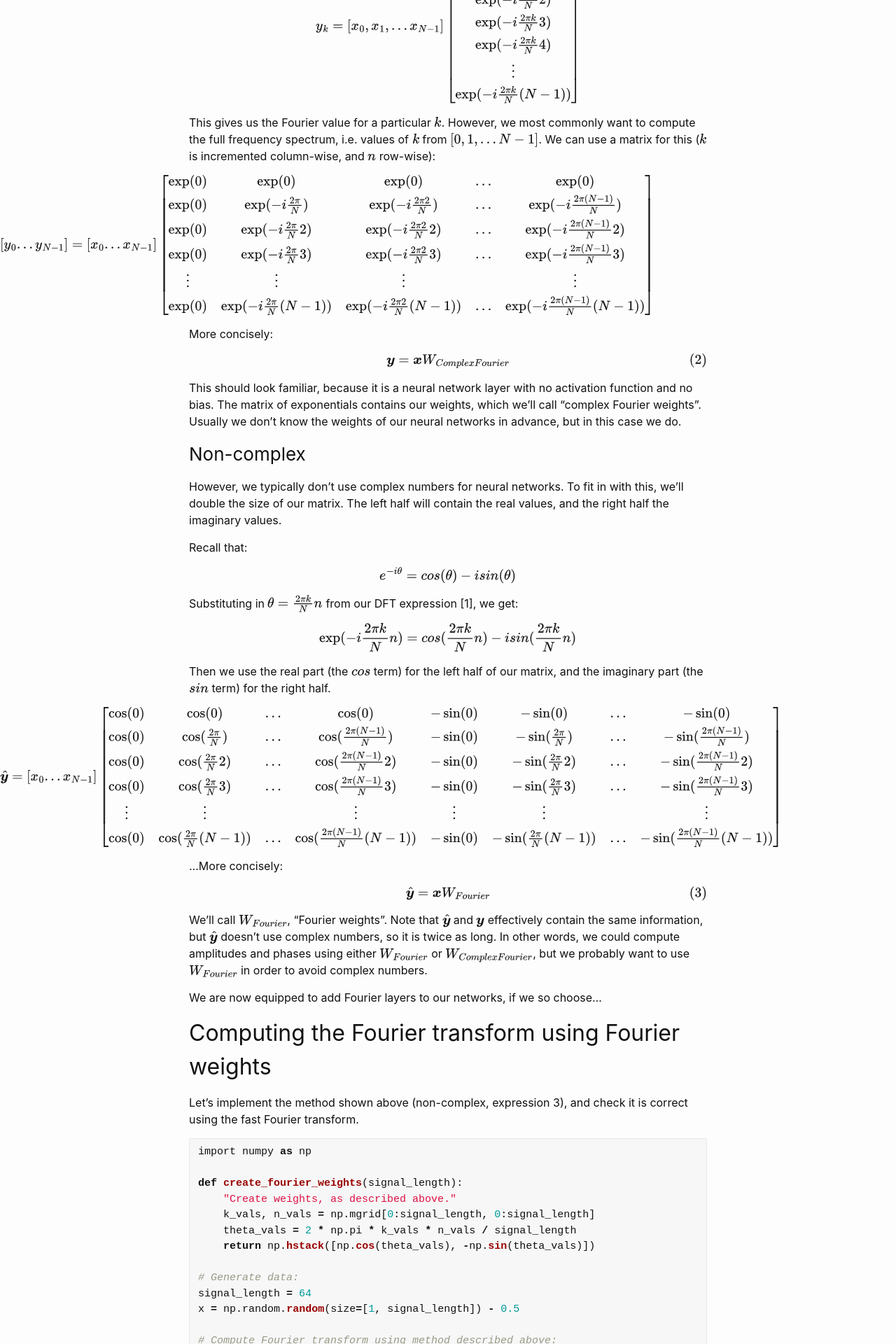
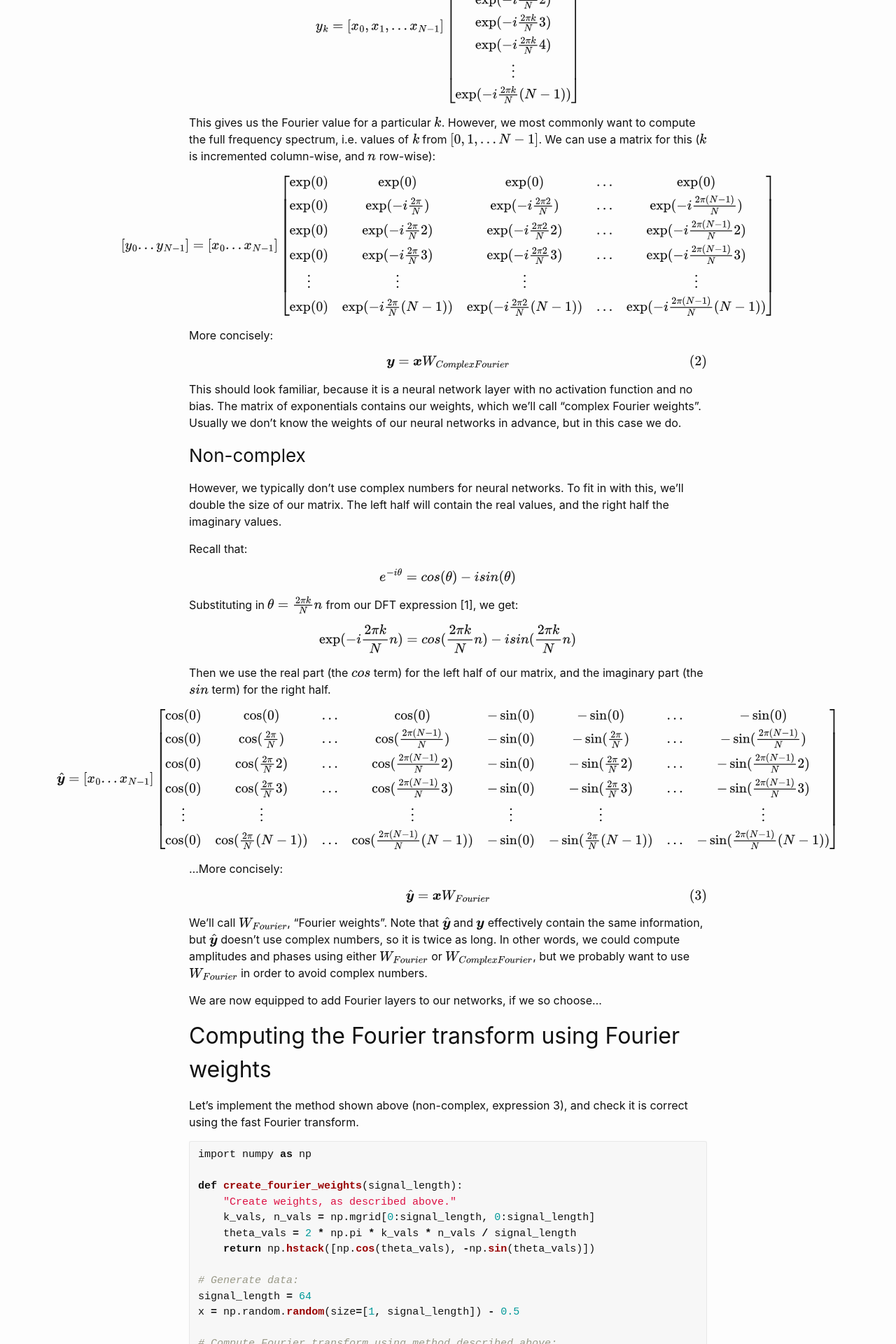
Before and after one commit to sradc/sradc.github.io, a Jekyll site: the page built from _posts/2021-04-29-fourier-nets.md, in a window 1280 px wide. Shown: the part 706-2626 px from the top of the page at 70% size. Built offline with Jekyll 4.4.1, drawn with Linux system fonts in a browser that asks for light colours.

Commit message:
used raw blocks in fourier nets so equations don't get pushed to left

```diff
--- a/_posts/2021-04-29-fourier-nets.md
+++ b/_posts/2021-04-29-fourier-nets.md
@@ -59,6 +61,7 @@ We can use a matrix for this ($k$ is incremented column-wise, and $n$ row-wise):
 <div style=" width: 100vw;
   position: relative;
   left: calc(-50vw + 50%);">
+{% raw %}
 $$ [y_0... y_{N-1}] = [x_0... x_{N-1}]
 \begin{bmatrix}
     \exp(0)     & \exp(0)                     & \exp(0)                      & \dots  & \exp(0) \\
@@ -69,6 +72,7 @@ $$ [y_0... y_{N-1}] = [x_0... x_{N-1}]
     \exp(0)     & \exp(-i\frac{2\pi}{N}(N-1)) & \exp(-i\frac{2\pi2}{N}(N-1)) & \dots  & \exp(-i\frac{2\pi(N-1)}{N}(N-1))
 \end{bmatrix}
 $$
+{% endraw %}
 </div>
 
 
@@ -106,6 +110,7 @@ and the imaginary part (the $sin$ term) for the right half.
 <div style=" width: 100vw;
   position: relative;
   left: calc(-50vw + 50%);">
+{% raw %}
 $$ \hat{\boldsymbol{y}} = [x_0 ... x_{N-1}]
 \begin{bmatrix}
     \cos(0)     & \cos(0)                   & \dots  & \cos(0) & -\sin(0) & -\sin(0) & \dots & -\sin(0)\\
@@ -116,6 +121,7 @@ $$ \hat{\boldsymbol{y}} = [x_0 ... x_{N-1}]
     \cos(0)     & \cos(\frac{2\pi}{N}(N-1)) & \dots  & \cos(\frac{2\pi(N-1)}{N}(N-1)) & -\sin(0)     & -\sin(\frac{2\pi}{N}(N-1)) & \dots & -\sin(\frac{2\pi(N-1)}{N}(N-1))
 \end{bmatrix}
 $$
+{% endraw %}
 </div>
 
 
```
Also changed, not shown: other parts of _posts/2021-04-29-fourier-nets.md (+2 -0 lines).
